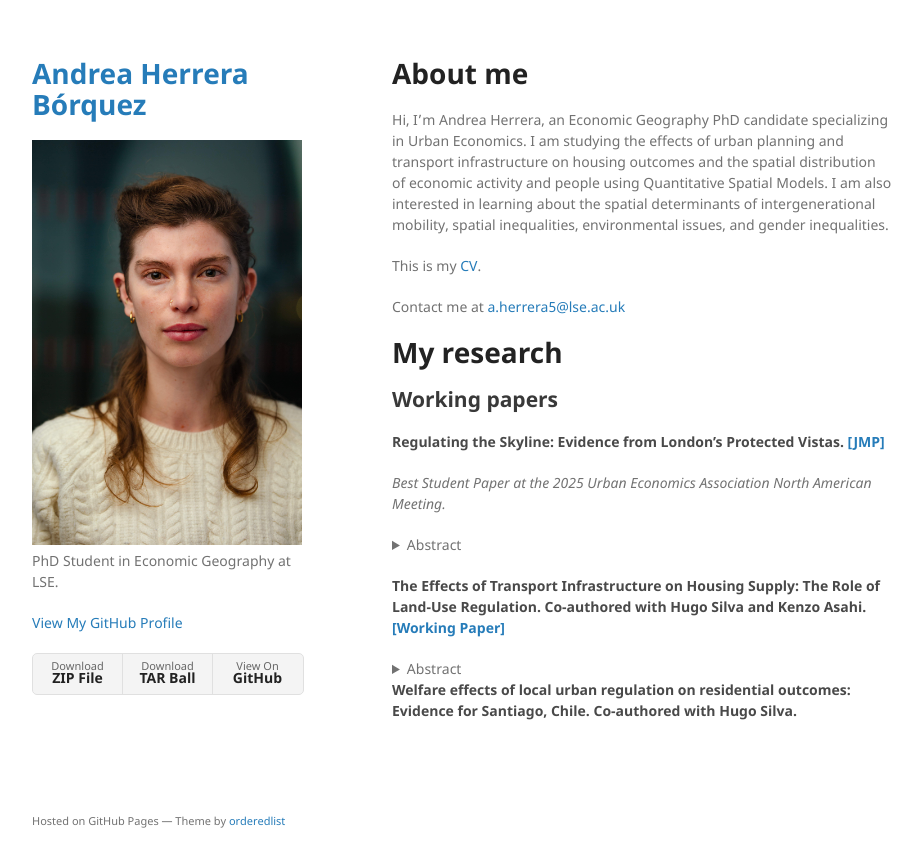
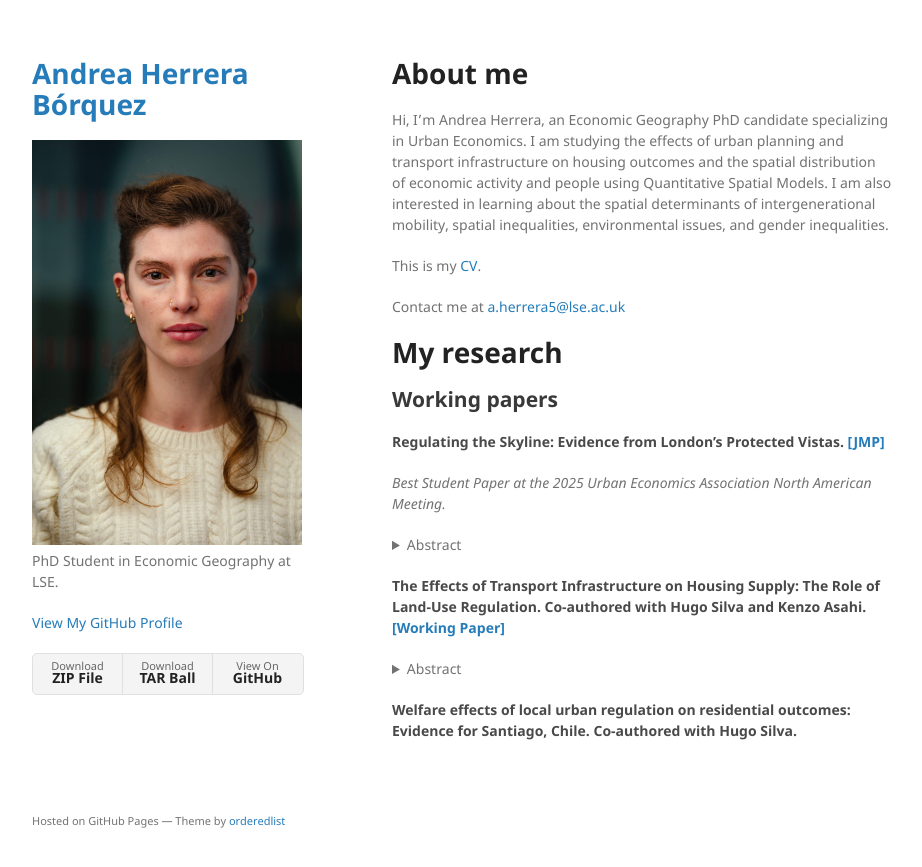
Before and after one commit to aaherrerab/aaherrerab.github.io, a Jekyll site: the page built from index.md, in a window 1280 px wide. Shown: the top 867 px of the page, without its empty margins (178-1100 px from the left). Built offline with Jekyll 4.4.1, drawn with Linux system fonts in a browser that asks for light colours; our own code applies the rules of GitHub Pages for plain Markdown files.

Commit message:
Update index.md

```diff
--- a/index.md
+++ b/index.md
@@ -24,8 +24,8 @@
 
 #### The Effects of Transport Infrastructure on Housing Supply: The Role of Land-Use Regulation. Co-authored with Hugo Silva and Kenzo Asahi. <a href="/assets/pdf/TREA.pdf" class="custom-link">[Working Paper]</a>
 
-<details class="abstract">
-  <summary>Abstract</summary>
+<details class="abstract" style="margin:.25rem 0 1.25rem 0;">
+  <summary style="margin:0;">Abstract</summary>
   <p>We study the impact of new transportation infrastructure on housing supply using historical and micro data from Santiago and exploiting instrumental variables. We find that subway and highway expansions increase residential floor space substantially, but when we account for land-use regulation, we see two contrasting dynamics in the city. In the wealthiest quintile, the effect is negligible for more than 95% of the blocks due to their initial stringent regulation. However, in blocks in the first four quintiles of wealth, the impact on housing supply is substantial and homogeneous concerning the initial regulation. We provide evidence that the transport infrastructure triggers regulation to become more permissive everywhere but in the wealthiest neighborhoods. We quantify how land-use regulation limits housing supply, thus restraining welfare gains from transport infrastructure improvements.</p>
 </details>
 
```
